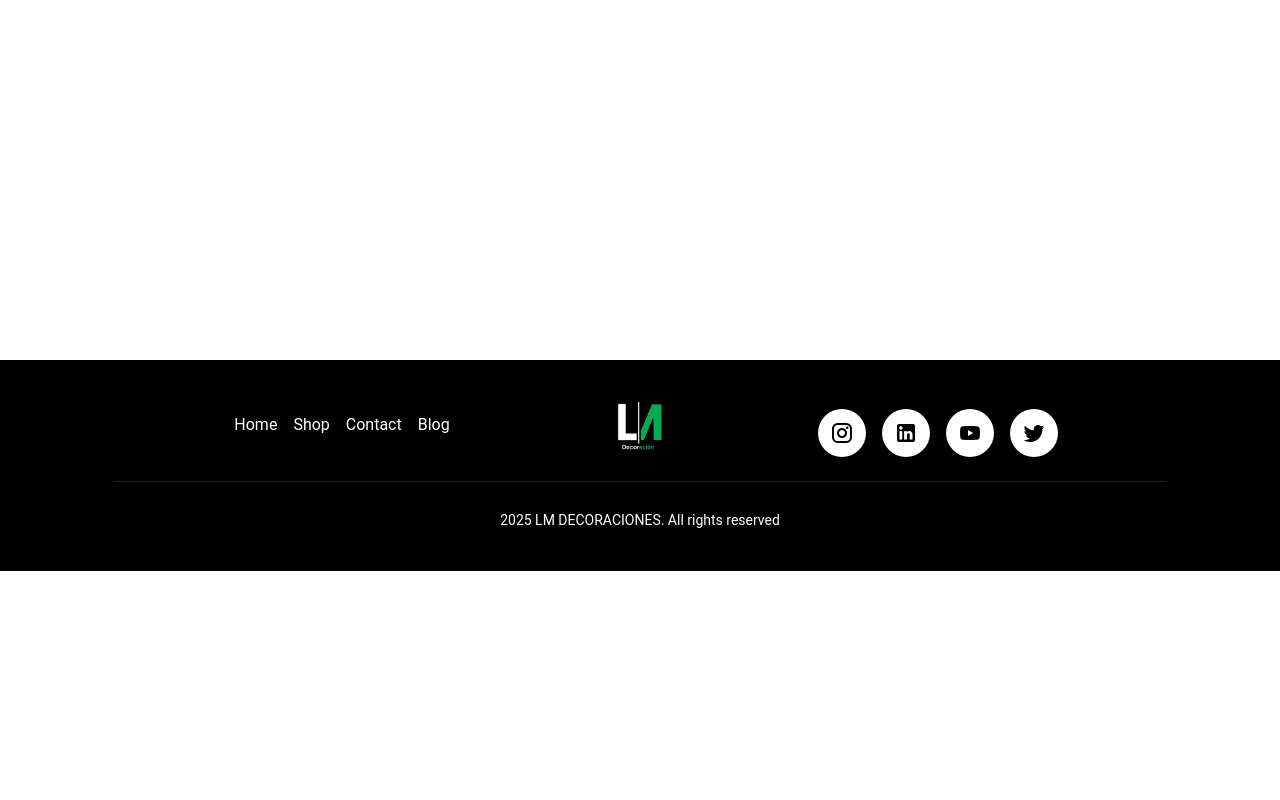
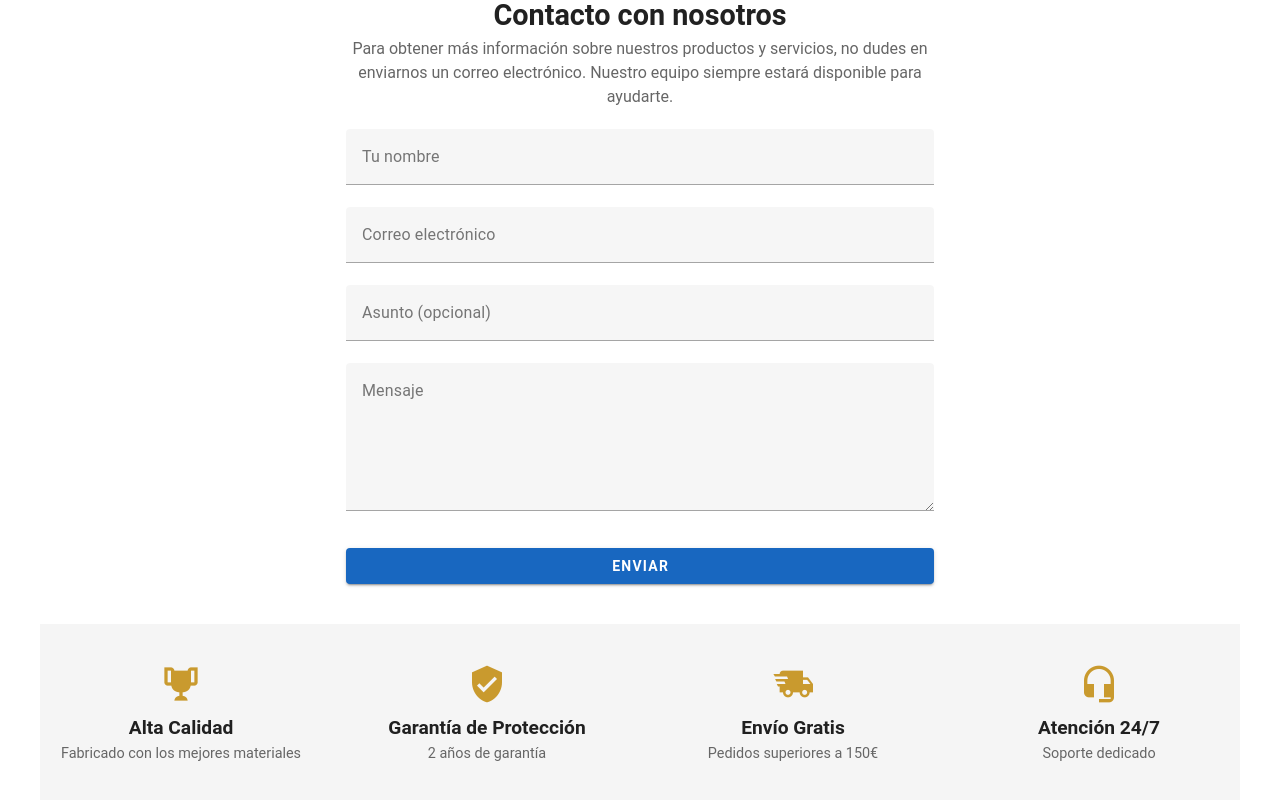
Before and after one commit to MarcosLarraga/ecommerce-decoracion-frontend, a Vue app in the folder ecommerce/: page /contacto in a window 1280 px wide. Shown: the part 440-1240 px from the top of the page. Before the commit the page ends 1011 px from the top, so only its background shows below. Built offline with nearby package versions, Linux system fonts and the light colour scheme; the HTML template or start-up script is replaced by a standard one.

Commit message:
añadido nuevos componentes y empexado pagina contacto

```diff
--- a/ecommerce/src/App.vue
+++ b/ecommerce/src/App.vue
@@ -45,6 +45,6 @@ import Footer from '@/components/Footer.vue';
 .content {
   flex-grow: 1;
   display: flex;
-  align-items: center; /* Centra contenido si es necesario */
+  align-items: center;
 }
 </style>
--- a/ecommerce/src/components/Footer.vue
+++ b/ecommerce/src/components/Footer.vue
@@ -6,7 +6,7 @@
           <nav class="footer__nav">
             <router-link to="/" class="footer__link">Home</router-link>
             <router-link to="/shop" class="footer__link">Shop</router-link>
-            <router-link to="/contact" class="footer__link">Contact</router-link>
+            <router-link to="/contacto" class="footer__link">Contacto</router-link>
             <router-link to="/blog" class="footer__link">Blog</router-link>
           </nav>
         </v-col>
--- a/ecommerce/src/components/NavBar.vue
+++ b/ecommerce/src/components/NavBar.vue
@@ -21,7 +21,7 @@
           <router-link to="/" class="navbar__menu-item">Home</router-link>
           <router-link to="/shop" class="navbar__menu-item">Shop</router-link>
           <router-link to="/about" class="navbar__menu-item">About</router-link>
-          <router-link to="/contact" class="navbar__menu-item">Contact</router-link>
+          <router-link to="/contacto" class="navbar__menu-item">Contacto</router-link>
         </v-col>
 
         <!-- Iconos de usuario y carrito en desktop -->
@@ -43,7 +43,7 @@
       <v-list-item to="/" class="navbar__drawer-item">Home</v-list-item>
       <v-list-item to="/shop" class="navbar__drawer-item">Shop</v-list-item>
       <v-list-item to="/about" class="navbar__drawer-item">About</v-list-item>
-      <v-list-item to="/contact" class="navbar__drawer-item">Contact</v-list-item>
+      <v-list-item to="/contacto" class="navbar__drawer-item">Contacto</v-list-item>
       <v-divider></v-divider>
       <v-list-item to="/account" class="navbar__drawer-item">
         <v-icon left>mdi-account</v-icon> Mi Cuenta
--- /dev/null
+++ b/ecommerce/src/components/SoporteInfo.vue
@@ -0,0 +1,50 @@
+<template>
+    <v-container class="benefits-container">
+      <v-row justify="center">
+        <v-col cols="12" sm="3" v-for="(benefit, index) in benefits" :key="index" class="benefit">
+          <v-icon class="benefit-icon">{{ benefit.icon }}</v-icon>
+          <h3 class="benefit-title">{{ benefit.title }}</h3>
+          <p class="benefit-text">{{ benefit.text }}</p>
+        </v-col>
+      </v-row>
+    </v-container>
+  </template>
+
+  <script setup>
+  import { ref } from 'vue';
+
+  const benefits = ref([
+    { icon: 'mdi-trophy', title: 'Alta Calidad', text: 'Fabricado con los mejores materiales' },
+    { icon: 'mdi-shield-check', title: 'Garantía de Protección', text: '2 años de garantía' },
+    { icon: 'mdi-truck-fast', title: 'Envío Gratis', text: 'Pedidos superiores a 150€' },
+    { icon: 'mdi-headset', title: 'Atención 24/7', text: 'Soporte dedicado' },
+  ]);
+  </script>
+
+  <style lang="scss" scoped>
+  .benefits-container {
+    background-color: #f5f5f5;
+    padding: 40px 0;
+    text-align: center;
+  }
+
+  .benefit {
+    text-align: center;
+  }
+
+  .benefit-icon {
+    font-size: 2.5rem;
+    color: #c99a2e;
+  }
+
+  .benefit-title {
+    font-size: 1.2rem;
+    font-weight: bold;
+    margin-top: 10px;
+  }
+
+  .benefit-text {
+    font-size: 0.9rem;
+    color: #666;
+  }
+  </style>
--- a/ecommerce/src/router/index.ts
+++ b/ecommerce/src/router/index.ts
@@ -2,13 +2,13 @@ import { createRouter, createWebHistory } from 'vue-router';
 import HomeView from '@/views/HomeView.vue';
 import ProductsView from '@/views/ProductsView.vue';
 import CartView from '@/views/CartView.vue';
-
-
+import ContactView from '@/views/ContactView.vue';
 
 const routes = [
   { path: '/', component: HomeView },
   { path: '/productos', component: ProductsView },
   { path: '/carrito', component: CartView },
+  { path: '/contacto', component: ContactView },
 ];
 
 const router = createRouter({
--- a/ecommerce/src/views/ContactView.vue
+++ b/ecommerce/src/views/ContactView.vue
@@ -1,5 +1,24 @@
+<script setup>
+import { ref } from 'vue';
+import PageHero from '@/components/PageHero.vue';
+import Footer from '@/components/Footer.vue';
+import SoporteInfo from '@/components/SoporteInfo.vue';
+
+const form = ref({
+  name: '',
+  email: '',
+  subject: '',
+  message: '',
+});
+
+const submitForm = () => {
+  console.log("Formulario enviado:", form.value);
+  alert("Mensaje enviado con éxito.");
+};
+</script>
+
 <template>
-    <v-container fluid>
+  <v-container fluid class="page-container">
     <!-- Hero Section -->
     <PageHero title="Contacto" imageSrc="/fotos/PageHero.jpg" />
 
@@ -27,49 +46,24 @@
       </v-row>
     </v-container>
 
-      <!-- Benefits Section -->
-      <v-container class="benefits-container">
-        <v-row justify="center">
-          <v-col cols="12" sm="3" v-for="(benefit, index) in benefits" :key="index" class="benefit">
-            <v-icon class="benefit-icon">{{ benefit.icon }}</v-icon>
-            <h3 class="benefit-title">{{ benefit.title }}</h3>
-            <p class="benefit-text">{{ benefit.text }}</p>
-          </v-col>
-        </v-row>
-      </v-container>
+    <!-- Sección de soporte reutilizada -->
+    <SoporteInfo />
 
     <!-- Footer -->
-      <Footer />
+    <Footer class="footer" />
   </v-container>
 </template>
 
-  <script setup>
-  import { ref } from 'vue';
-  import PageHero from '@/components/PageHero.vue';
-  import Footer from '@/components/Footer.vue';
+<style lang="scss" scoped>
+.page-container {
+  display: flex;
+  flex-direction: column;
+  min-height: 100vh;
+  padding-top: 64px; /* Evita que el navbar tape contenido */
+}
 
-  const form = ref({
-    name: '',
-    email: '',
-    subject: '',
-    message: '',
-  });
-
-  const submitForm = () => {
-    console.log("Formulario enviado:", form.value);
-    alert("Mensaje enviado con éxito.");
-  };
-
-  const benefits = [
-    { icon: 'mdi-trophy', title: 'Alta Calidad', text: 'Fabricado con los mejores materiales' },
-    { icon: 'mdi-shield-check', title: 'Garantía de Protección', text: 'Más de 2 años de garantía' },
-    { icon: 'mdi-truck-fast', title: 'Envío Gratis', text: 'Pedidos superiores a 150€' },
-    { icon: 'mdi-headset', title: 'Atención 24/7', text: 'Soporte dedicado' },
-  ];
-  </script>
-
-  <style lang="scss" scoped>
 .contact-container {
+  flex-grow: 1;
   text-align: center;
   padding: 40px 0;
 }
@@ -92,29 +86,7 @@
   font-weight: bold;
 }
 
-  .benefits-container {
-    background-color: #f5f5f5;
-    padding: 40px 0;
-    text-align: center;
-  }
-
-  .benefit {
-    text-align: center;
-  }
-
-  .benefit-icon {
-    font-size: 2.5rem;
-    color: #c99a2e;
-  }
-
-  .benefit-title {
-    font-size: 1.2rem;
-    font-weight: bold;
-    margin-top: 10px;
-  }
-
-  .benefit-text {
-    font-size: 0.9rem;
-    color: #666;
+.footer {
+  margin-top: auto; /* Asegura que el footer se mantenga en la parte inferior */
 }
 </style>
```
Lines whose indentation alone changed are shown as unchanged.
